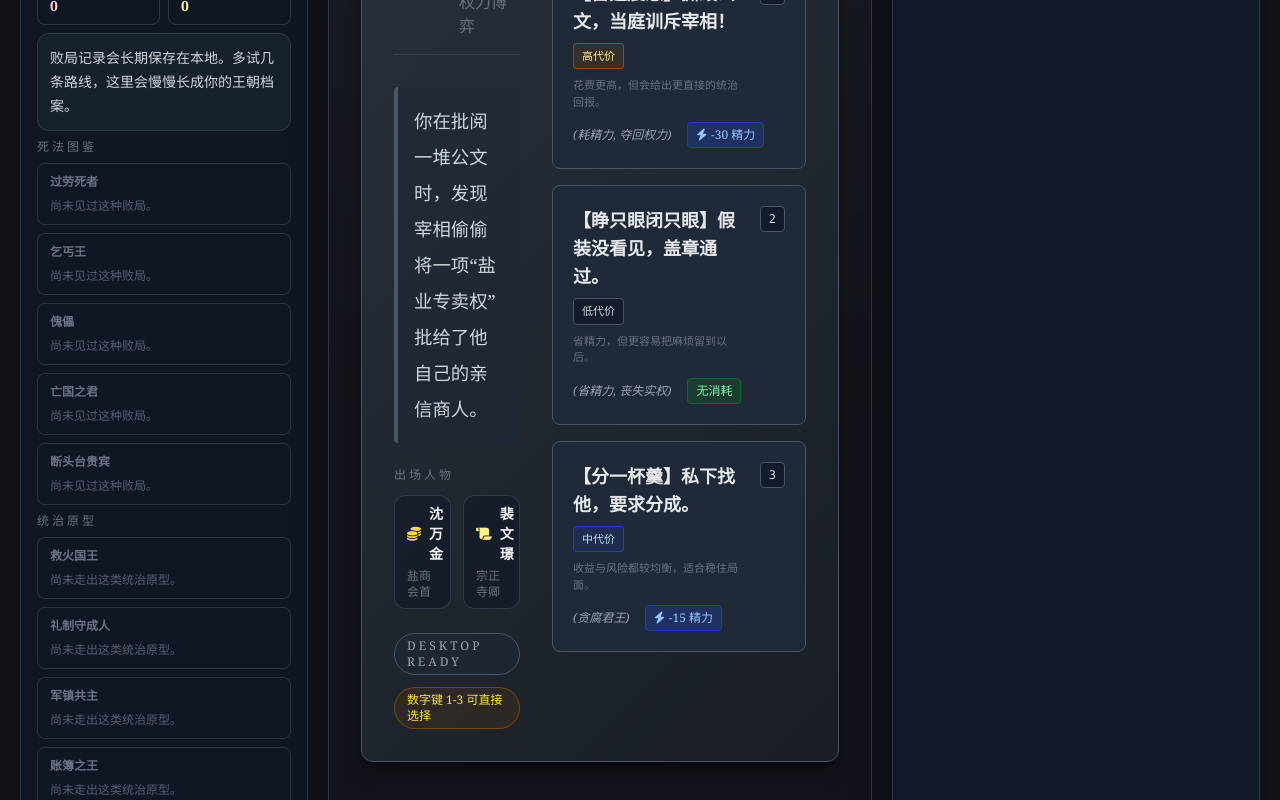
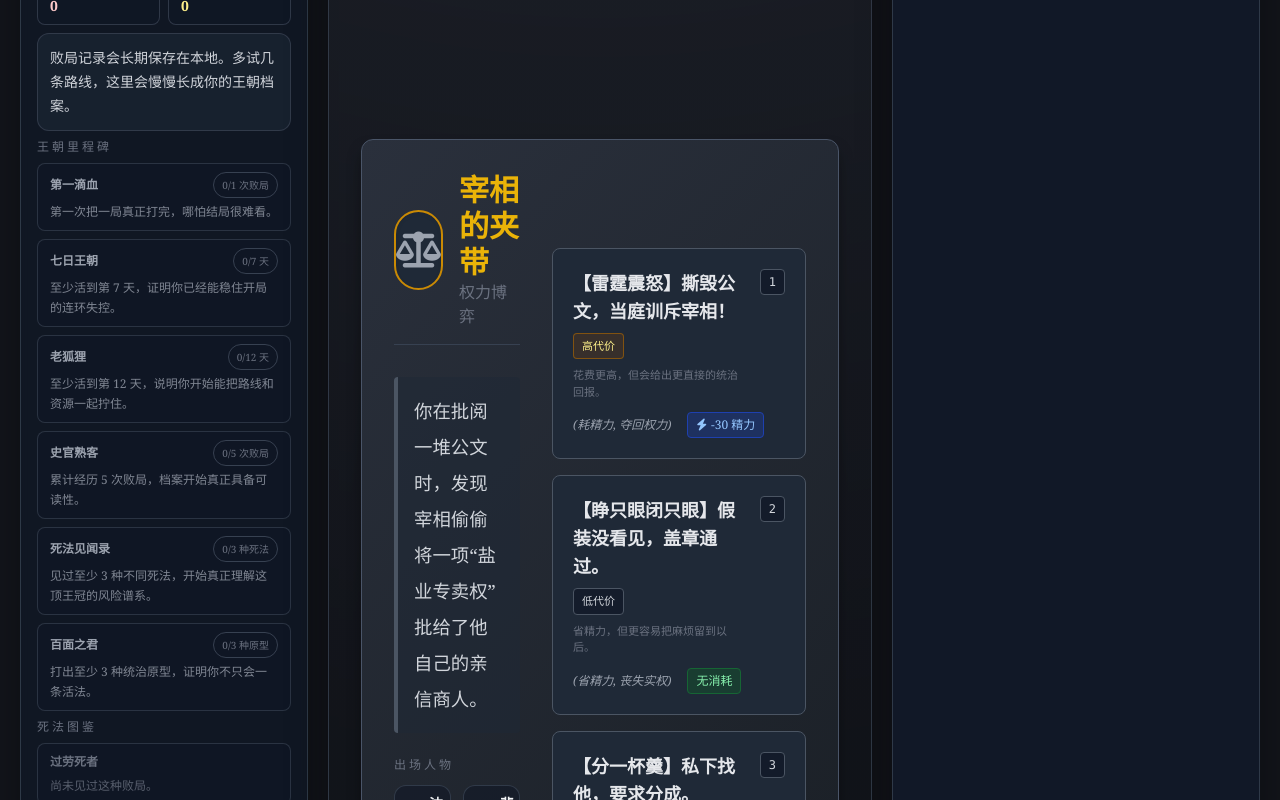
Before and after one commit to onovich/SlackerKing, a React (Vite) app: page / in a window 1280 px wide. Shown: the part 1060-1860 px from the top of the page. Built offline with nearby package versions, Linux system fonts and the light colour scheme.

Commit message:
Add archive milestones

```diff
--- a/src/logic/storage/runRecords.js
+++ b/src/logic/storage/runRecords.js
@@ -53,6 +53,57 @@ export const EPITHET_ARCHETYPE_CATALOG = [
     id: '边贸调停者',
     title: '边贸调停者',
     description: '靠谈判、拖延和边贸交易买时间，是典型的外邦路线原型。',
+  },
+];
+
+export const ARCHIVE_MILESTONE_CATALOG = [
+  {
+    id: 'first_fall',
+    title: '第一滴血',
+    description: '第一次把一局真正打完，哪怕结局很难看。',
+    target: 1,
+    getProgress: (records) => records?.totalRuns ?? 0,
+    formatProgress: (value, target) => `${Math.min(value, target)}/${target} 次败局`,
+  },
+  {
+    id: 'seven_days',
+    title: '七日王朝',
+    description: '至少活到第 7 天，证明你已经能稳住开局的连环失控。',
+    target: 7,
+    getProgress: (records) => records?.bestDay ?? 0,
+    formatProgress: (value, target) => `${Math.min(value, target)}/${target} 天`,
+  },
+  {
+    id: 'twelve_days',
+    title: '老狐狸',
+    description: '至少活到第 12 天，说明你开始能把路线和资源一起拧住。',
+    target: 12,
+    getProgress: (records) => records?.bestDay ?? 0,
+    formatProgress: (value, target) => `${Math.min(value, target)}/${target} 天`,
+  },
+  {
+    id: 'chronicler',
+    title: '史官熟客',
+    description: '累计经历 5 次败局，档案开始真正具备可读性。',
+    target: 5,
+    getProgress: (records) => records?.totalRuns ?? 0,
+    formatProgress: (value, target) => `${Math.min(value, target)}/${target} 次败局`,
+  },
+  {
+    id: 'death_collector',
+    title: '死法见闻录',
+    description: '见过至少 3 种不同死法，开始真正理解这顶王冠的风险谱系。',
+    target: 3,
+    getProgress: (records) => getDeathCauseCodex(records).filter((entry) => entry.unlocked).length,
+    formatProgress: (value, target) => `${Math.min(value, target)}/${target} 种死法`,
+  },
+  {
+    id: 'many_faces',
+    title: '百面之君',
+    description: '打出至少 3 种统治原型，证明你不只会一条活法。',
+    target: 3,
+    getProgress: (records) => getEpithetArchetypeCodex(records).filter((entry) => entry.unlocked).length,
+    formatProgress: (value, target) => `${Math.min(value, target)}/${target} 种原型`,
   },
 ];
 
@@ -152,3 +203,18 @@ export function getEpithetArchetypeCodex(records) {
     };
   });
 }
+
+export function getArchiveMilestones(records) {
+  return ARCHIVE_MILESTONE_CATALOG.map((entry) => {
+    const progress = entry.getProgress(records);
+    return {
+      id: entry.id,
+      title: entry.title,
+      description: entry.description,
+      unlocked: progress >= entry.target,
+      progress,
+      target: entry.target,
+      progressLabel: entry.formatProgress(progress, entry.target),
+    };
+  });
+}
--- a/src/view/components/DesktopCompanion.jsx
+++ b/src/view/components/DesktopCompanion.jsx
@@ -1,4 +1,4 @@
-import { getDeathCauseCodex, getEpithetArchetypeCodex } from '../../logic/storage/runRecords';
+import { getArchiveMilestones, getDeathCauseCodex, getEpithetArchetypeCodex } from '../../logic/storage/runRecords';
 
 function ShortcutRow({ keyLabel, description }) {
   return (
@@ -98,6 +98,20 @@ function CodexEntry({ entry, accentClass, lockedLabel }) {
   );
 }
 
+function MilestoneEntry({ entry }) {
+  return (
+    <div className={`rounded-lg border px-3 py-2 text-xs leading-5 ${entry.unlocked ? 'border-emerald-700/70 bg-emerald-950/20 text-emerald-100' : 'border-gray-700/70 bg-gray-900/40 text-gray-400'}`}>
+      <div className="flex items-center justify-between gap-2">
+        <div className="font-semibold">{entry.title}</div>
+        <div className={`rounded-full border px-2 py-0.5 text-[10px] ${entry.unlocked ? 'border-emerald-700/70 text-emerald-200' : 'border-gray-700 text-gray-500'}`}>
+          {entry.unlocked ? '已达成' : entry.progressLabel}
+        </div>
+      </div>
+      <div className="mt-1 opacity-80">{entry.description}</div>
+    </div>
+  );
+}
+
 function getTopEntry(recordMap) {
   return Object.entries(recordMap ?? {}).sort((left, right) => right[1] - left[1])[0] ?? null;
 }
@@ -191,6 +205,7 @@ export function DesktopCompanion({ gameState, currentEvent, visibleRisks, factio
   const recentRuns = getRecentRuns(runRecords);
   const deathCauseCodex = getDeathCauseCodex(runRecords);
   const epithetCodex = getEpithetArchetypeCodex(runRecords);
+  const archiveMilestones = getArchiveMilestones(runRecords);
 
   return (
     <aside className="hidden lg:flex lg:w-64 lg:flex-col lg:gap-4 xl:w-72">
@@ -264,6 +279,14 @@ export function DesktopCompanion({ gameState, currentEvent, visibleRisks, factio
             </div>
           ) : null}
           <div className="space-y-2">
+            <div className="text-xs uppercase tracking-[0.25em] text-gray-500">王朝里程碑</div>
+            <div className="grid gap-2">
+              {archiveMilestones.map((entry) => (
+                <MilestoneEntry key={entry.id} entry={entry} />
+              ))}
+            </div>
+          </div>
+          <div className="space-y-2">
             <div className="text-xs uppercase tracking-[0.25em] text-gray-500">死法图鉴</div>
             <div className="grid gap-2">
               {deathCauseCodex.map((entry) => (
--- a/src/view/screens/GameOverScreen.jsx
+++ b/src/view/screens/GameOverScreen.jsx
@@ -1,4 +1,4 @@
-import { getDeathCauseCodex, getEpithetArchetypeCodex } from '../../logic/storage/runRecords';
+import { getArchiveMilestones, getDeathCauseCodex, getEpithetArchetypeCodex } from '../../logic/storage/runRecords';
 
 function getRetryHint(cause) {
   if (cause === '中风崩殂') {
@@ -45,6 +45,20 @@ function CodexBadge({ entry, accentClass, lockedLabel }) {
   );
 }
 
+function MilestoneBadge({ entry }) {
+  return (
+    <div className={`rounded-lg border px-3 py-2 text-xs leading-5 ${entry.unlocked ? 'border-emerald-700/70 bg-emerald-950/20 text-emerald-100' : 'border-gray-700/70 bg-gray-950/30 text-gray-400'}`}>
+      <div className="flex items-center justify-between gap-3">
+        <div className="font-semibold">{entry.title}</div>
+        <div className={`rounded-full border px-2 py-0.5 text-[10px] ${entry.unlocked ? 'border-emerald-700/70 text-emerald-200' : 'border-gray-700 text-gray-500'}`}>
+          {entry.unlocked ? '已达成' : entry.progressLabel}
+        </div>
+      </div>
+      <div className="mt-1">{entry.description}</div>
+    </div>
+  );
+}
+
 export function GameOverScreen({ gameOver, day, runRecords, onRestart }) {
   const retryHint = getRetryHint(gameOver?.cause);
   const figureNames = getFigureNames(gameOver?.regimeSummary);
@@ -53,6 +67,7 @@ export function GameOverScreen({ gameOver, day, runRecords, onRestart }) {
   const recentRuns = getRecentRuns(runRecords);
   const deathCauseCodex = getDeathCauseCodex(runRecords);
   const epithetCodex = getEpithetArchetypeCodex(runRecords);
+  const archiveMilestones = getArchiveMilestones(runRecords);
 
   return (
     <section className="parchment flex w-full max-w-xl flex-col rounded-xl border-4 border-red-800 p-8 text-center shadow-[0_0_30px_rgba(220,38,38,0.3)] xl:max-w-2xl xl:p-10">
@@ -144,6 +159,15 @@ export function GameOverScreen({ gameOver, day, runRecords, onRestart }) {
         ) : null}
 
         <div className="mt-4">
+          <div className="text-xs uppercase tracking-[0.25em] text-gray-500">王朝里程碑</div>
+          <div className="mt-2 grid gap-2 sm:grid-cols-2">
+            {archiveMilestones.map((entry) => (
+              <MilestoneBadge key={entry.id} entry={entry} />
+            ))}
+          </div>
+        </div>
+
+        <div className="mt-4">
           <div className="text-xs uppercase tracking-[0.25em] text-gray-500">死法图鉴</div>
           <div className="mt-2 grid gap-2 sm:grid-cols-2">
             {deathCauseCodex.map((entry) => (
```
Also changed, not shown: 1 other file (tests, documents, lock files or other folders).
